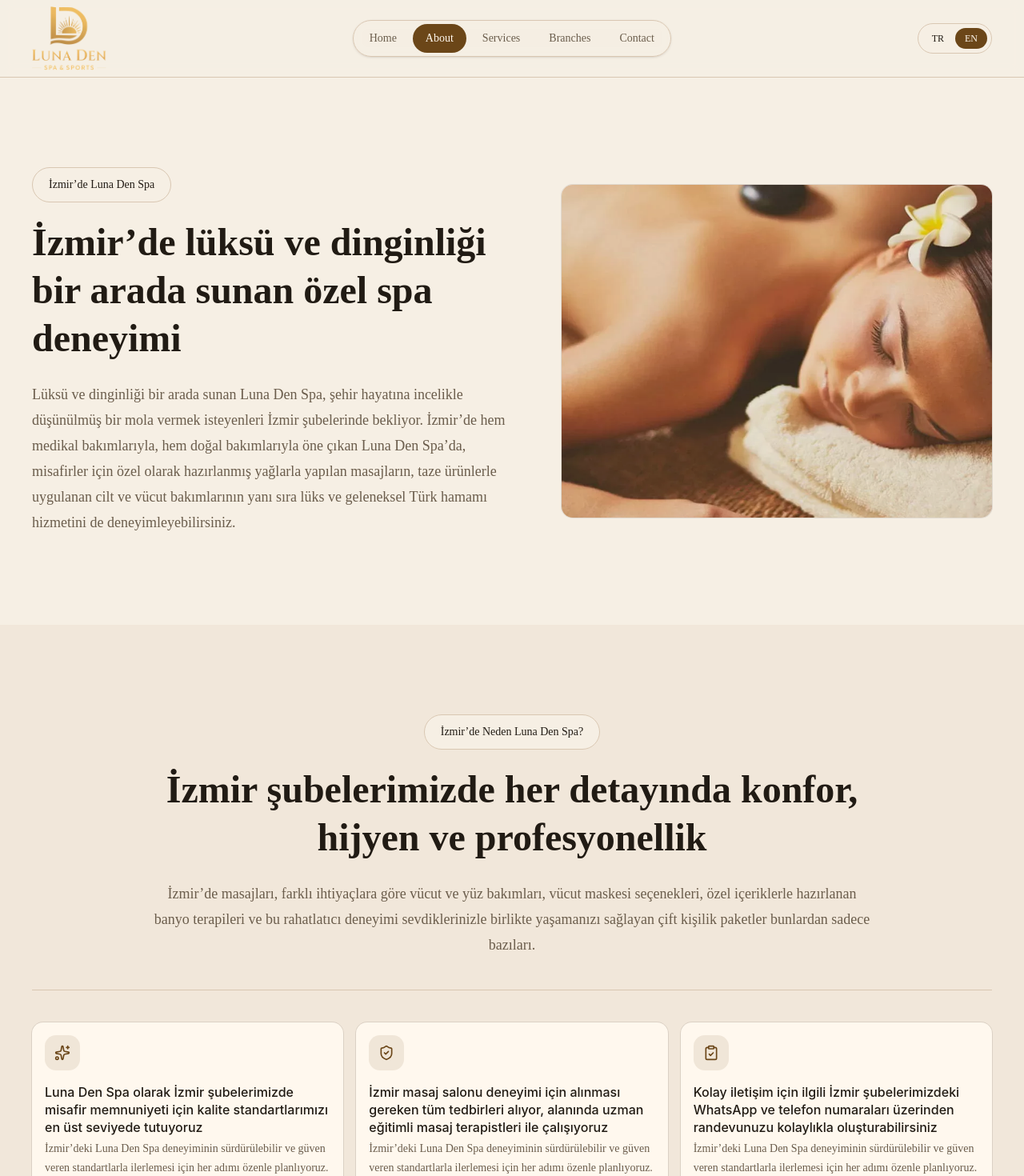
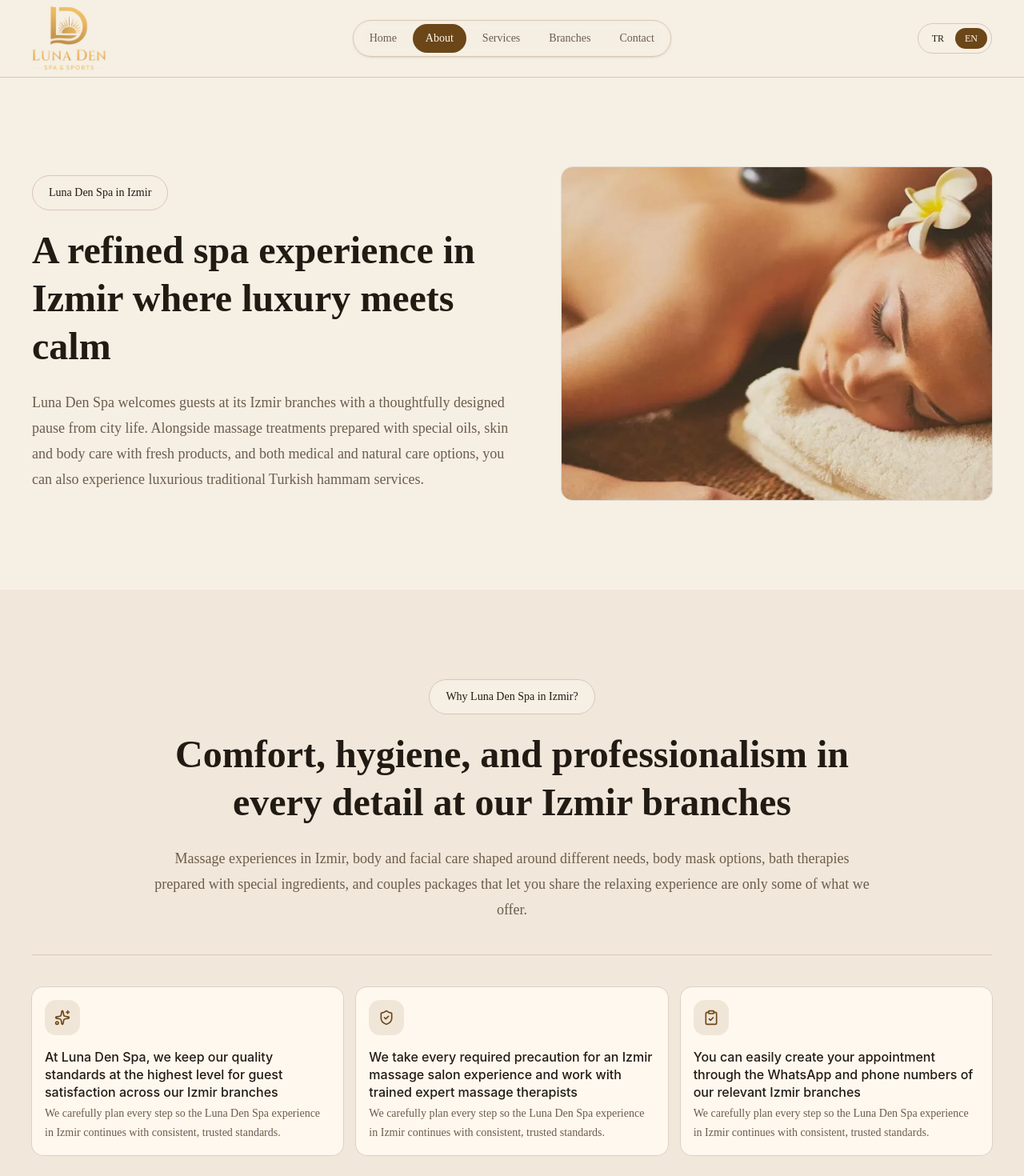
Before and after one commit to lunadenspaizmir/luna-den-spa-izmir, a Next.js app: page /en/hakkimizda in a window 1280 px wide. Shown: the top 1470 px of the page at 80% size. Built offline with nearby package versions, Linux system fonts and the light colour scheme; no server answers.

Commit message:
fix about page languages

```diff
--- a/messages/en.json
+++ b/messages/en.json
@@ -92,6 +92,31 @@
         "title": "Contact the Luna Den Spa branch in Izmir that suits you best.",
         "description": "Choose the most convenient Izmir branch and quickly get information about services, availability, and reservation details.",
         "cta": "View Izmir branches"
+      }
+    }
+  },
+  "aboutPage": {
+    "hero": {
+      "badge": "Luna Den Spa in Izmir",
+      "title": "A refined spa experience in Izmir where luxury meets calm",
+      "description": "Luna Den Spa welcomes guests at its Izmir branches with a thoughtfully designed pause from city life. Alongside massage treatments prepared with special oils, skin and body care with fresh products, and both medical and natural care options, you can also experience luxurious traditional Turkish hammam services.",
+      "imageAlt": "Luna Den Spa about us visual"
+    },
+    "why": {
+      "badge": "Why Luna Den Spa in Izmir?",
+      "title": "Comfort, hygiene, and professionalism in every detail at our Izmir branches",
+      "description": "Massage experiences in Izmir, body and facial care shaped around different needs, body mask options, bath therapies prepared with special ingredients, and couples packages that let you share the relaxing experience are only some of what we offer.",
+      "itemDescription": "We carefully plan every step so the Luna Den Spa experience in Izmir continues with consistent, trusted standards.",
+      "items": {
+        "quality": {
+          "title": "At Luna Den Spa, we keep our quality standards at the highest level for guest satisfaction across our Izmir branches"
+        },
+        "safety": {
+          "title": "We take every required precaution for an Izmir massage salon experience and work with trained expert massage therapists"
+        },
+        "contact": {
+          "title": "You can easily create your appointment through the WhatsApp and phone numbers of our relevant Izmir branches"
+        }
       }
     }
   },
--- a/src/components/layout/footer/footer.tsx
+++ b/src/components/layout/footer/footer.tsx
@@ -29,6 +29,7 @@
                 <li key={item.href}>
                   <Link
                     href={item.href}
+                    prefetch={false}
                     className="transition hover:text-foreground"
                   >
                     {tNavigation(item.titleKey)}
--- a/src/components/layout/header/desktop-nav.tsx
+++ b/src/components/layout/header/desktop-nav.tsx
@@ -23,6 +23,7 @@
             <li key={item.href}>
               <Link
                 href={item.href}
+                prefetch={false}
                 aria-current={isActive ? "page" : undefined}
                 className={cn(
                   "inline-flex h-9 items-center rounded-full px-4 text-sm font-medium text-muted-foreground transition hover:bg-muted hover:text-foreground",
--- a/src/components/layout/header/header.tsx
+++ b/src/components/layout/header/header.tsx
@@ -14,6 +14,7 @@
       <Container className="grid h-24 grid-cols-[auto_1fr] items-center gap-4 lg:grid-cols-[auto_1fr_auto]">
         <Link
           href="/"
+          prefetch={false}
           aria-label={`${siteConfig.name} anasayfa`}
           className="inline-flex w-fit items-center"
         >
--- a/src/components/layout/header/mobile-nav.tsx
+++ b/src/components/layout/header/mobile-nav.tsx
@@ -102,6 +102,7 @@
                     <li key={item.href}>
                       <Link
                         href={item.href}
+                        prefetch={false}
                         aria-current={isActive ? "page" : undefined}
                         onClick={closeMenu}
                         className={cn(
--- a/src/features/hakkımızda/components/KnownUs.tsx
+++ b/src/features/hakkımızda/components/KnownUs.tsx
@@ -1,4 +1,5 @@
 import Image from "next/image";
+import { useTranslations } from "next-intl";
 
 import { Container } from "@/components/layout/primitives/container";
 import { Section } from "@/components/layout/primitives/section";
@@ -6,27 +7,23 @@
 import { Card, CardContent } from "@/components/ui/card";
 
 export function KnownUs() {
+  const t = useTranslations("aboutPage.hero");
+
   return (
     <Section className="bg-background">
       <Container>
         <div className="grid items-center gap-10 lg:grid-cols-[1fr_0.9fr] lg:gap-16">
           <div>
             <Badge variant="outline" className="h-11 rounded-full px-5 text-sm">
-              İzmir’de Luna Den Spa
+              {t("badge")}
             </Badge>
 
             <h1 className="mt-5 max-w-3xl text-3xl font-semibold leading-tight text-foreground md:text-5xl">
-              İzmir’de lüksü ve dinginliği bir arada sunan özel spa deneyimi
+              {t("title")}
             </h1>
 
             <p className="mt-6 max-w-3xl text-base leading-8 text-muted-foreground md:text-lg">
-              Lüksü ve dinginliği bir arada sunan Luna Den Spa, şehir hayatına
-              incelikle düşünülmüş bir mola vermek isteyenleri İzmir
-              şubelerinde bekliyor. İzmir’de hem medikal bakımlarıyla, hem
-              doğal bakımlarıyla öne çıkan Luna Den Spa’da, misafirler için
-              özel olarak hazırlanmış yağlarla yapılan masajların, taze
-              ürünlerle uygulanan cilt ve vücut bakımlarının yanı sıra lüks ve
-              geleneksel Türk hamamı hizmetini de deneyimleyebilirsiniz.
+              {t("description")}
             </p>
           </div>
 
@@ -34,7 +31,7 @@
             <CardContent className="relative min-h-104 overflow-hidden p-0">
               <Image
                 src="/hakkimizda/hakkimizda-hakkimizda.webp"
-                alt="Luna Den Spa hakkımızda görseli"
+                alt={t("imageAlt")}
                 fill
                 sizes="(min-width: 1024px) 42vw, 100vw"
                 className="object-cover"
--- a/src/features/hakkımızda/components/WhyUs.tsx
+++ b/src/features/hakkımızda/components/WhyUs.tsx
@@ -1,4 +1,5 @@
 import { ClipboardCheck, ShieldCheck, Sparkles } from "lucide-react";
+import { useTranslations } from "next-intl";
 
 import { Container } from "@/components/layout/primitives/container";
 import { Section } from "@/components/layout/primitives/section";
@@ -13,23 +14,22 @@
 
 const reasons = [
   {
-    title:
-      "Luna Den Spa olarak İzmir şubelerimizde misafir memnuniyeti için kalite standartlarımızı en üst seviyede tutuyoruz",
+    key: "quality",
     icon: Sparkles,
   },
   {
-    title:
-      "İzmir masaj salonu deneyimi için alınması gereken tüm tedbirleri alıyor, alanında uzman eğitimli masaj terapistleri ile çalışıyoruz",
+    key: "safety",
     icon: ShieldCheck,
   },
   {
-    title:
-      "Kolay iletişim için ilgili İzmir şubelerimizdeki WhatsApp ve telefon numaraları üzerinden randevunuzu kolaylıkla oluşturabilirsiniz",
+    key: "contact",
     icon: ClipboardCheck,
   },
-];
+] as const;
 
 export function WhyUs() {
+  const t = useTranslations("aboutPage.why");
+
   return (
     <Section className="bg-secondary/40">
       <Container>
@@ -38,18 +38,15 @@
             variant="outline"
             className="h-11 rounded-full bg-background px-5 text-sm"
           >
-            İzmir’de Neden Luna Den Spa?
+            {t("badge")}
           </Badge>
 
           <h2 className="mt-5 text-3xl font-semibold leading-tight text-foreground md:text-5xl">
-            İzmir şubelerimizde her detayında konfor, hijyen ve profesyonellik
+            {t("title")}
           </h2>
 
           <p className="mt-6 text-base leading-8 text-muted-foreground md:text-lg">
-            İzmir’de masajları, farklı ihtiyaçlara göre vücut ve yüz bakımları,
-            vücut maskesi seçenekleri, özel içeriklerle hazırlanan banyo
-            terapileri ve bu rahatlatıcı deneyimi sevdiklerinizle birlikte
-            yaşamanızı sağlayan çift kişilik paketler bunlardan sadece bazıları.
+            {t("description")}
           </p>
         </div>
 
@@ -57,16 +54,16 @@
 
         <div className="grid gap-4 md:grid-cols-3">
           {reasons.map((reason) => (
-            <Card key={reason.title} className="rounded-lg">
+            <Card key={reason.key} className="rounded-lg">
               <CardHeader>
                 <div className="mb-3 flex size-11 items-center justify-center rounded-lg bg-primary/10 text-primary">
                   <reason.icon className="size-5" />
                 </div>
-                <CardTitle className="leading-snug">{reason.title}</CardTitle>
+                <CardTitle className="leading-snug">
+                  {t(`items.${reason.key}.title`)}
+                </CardTitle>
                 <CardDescription className="leading-6">
-                  İzmir’deki Luna Den Spa deneyiminin sürdürülebilir ve güven
-                  veren standartlarla ilerlemesi için her adımı özenle
-                  planlıyoruz.
+                  {t("itemDescription")}
                 </CardDescription>
               </CardHeader>
             </Card>
--- a/src/features/subelerimiz/components/BranchesOverview.tsx
+++ b/src/features/subelerimiz/components/BranchesOverview.tsx
@@ -117,6 +117,7 @@
               <Link
                 key={branch.slug}
                 href={branchHref}
+                prefetch={false}
                 className="block h-full rounded-lg focus-visible:outline-none focus-visible:ring-3 focus-visible:ring-ring/50"
               >
                 {branchCard}
```
Also changed, not shown: messages/tr.json (+25 -0 lines).
